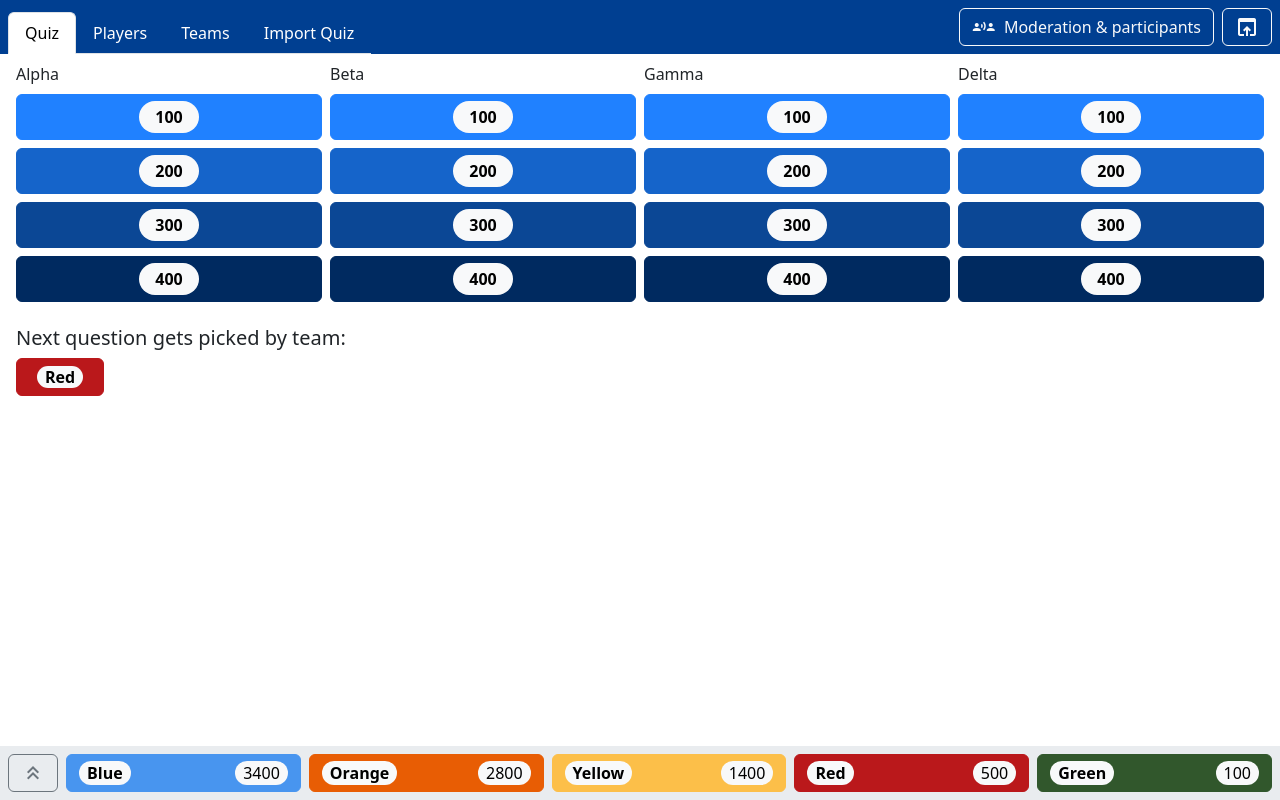
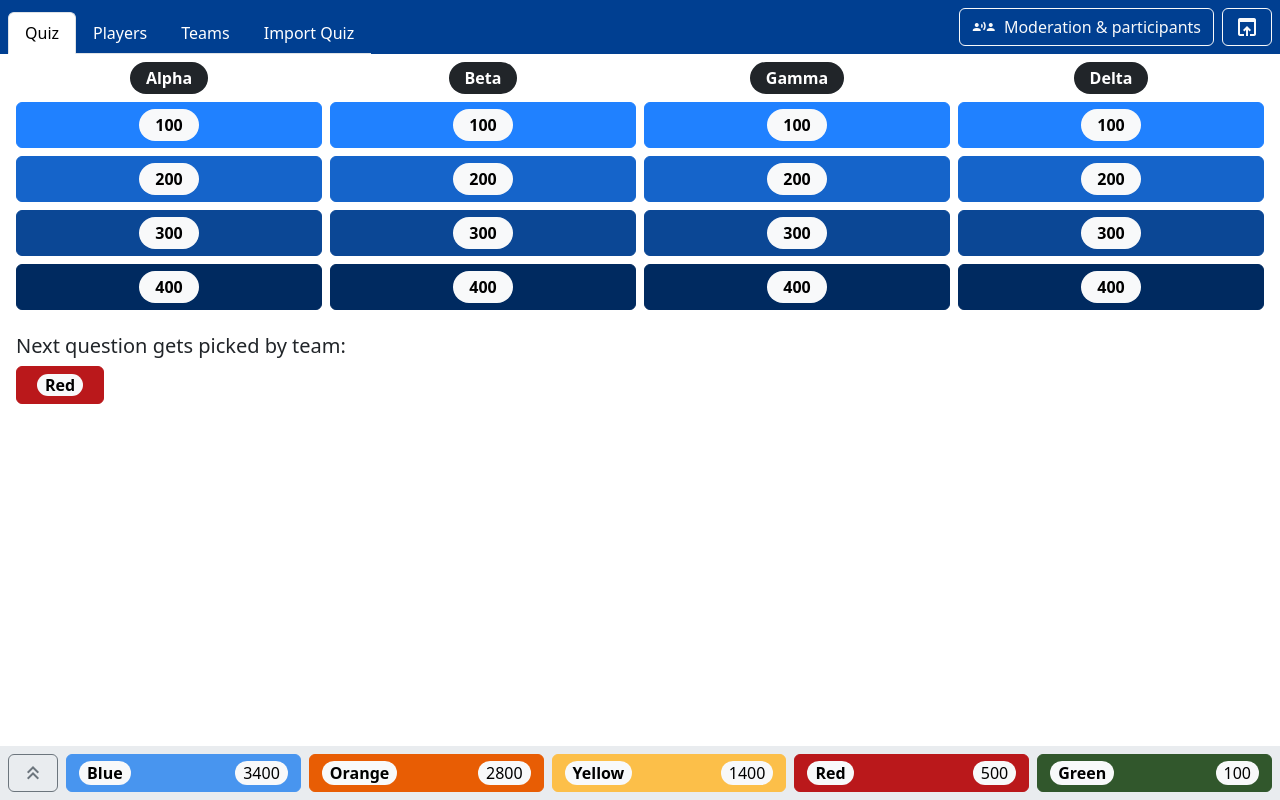
Before and after one commit to tdreja/single-page-quiz, a React (Vite) app: page / in a window 1280 px wide. Both pictures are taken after a click on the item "Quiz". Built offline with nearby package versions, Linux system fonts and the light colour scheme.

Commit message:
feat(Quiz): Improve headlines

```diff
--- a/src/pages/QuizTable.tsx
+++ b/src/pages/QuizTable.tsx
@@ -8,7 +8,7 @@ import { TeamColorButton } from '../components/common/TeamColorButton';
 export interface QuizTableProps<ITEM> {
     table: QuestionTable<ITEM>,
     onCellClick?: (item: ITEM) => void,
-    isCompleted: (item: ITEM) => boolean,
+    isCompleted?: (item: ITEM) => boolean,
     completedBy?: (item: ITEM) => Array<TeamColor>,
 }
 
@@ -17,7 +17,7 @@ interface QuestionCellProps<ITEM> {
     rowIndex: number,
     rowCount: number,
     onCellClick?: (item: ITEM) => void,
-    isCompleted: (item: ITEM) => boolean,
+    isCompleted?: (item: ITEM) => boolean,
     completedBy?: (item: ITEM) => Array<TeamColor>,
 }
 
@@ -119,6 +119,16 @@ function OpenQuestionCell<ITEM>({ cell, rowIndex, rowCount, onCellClick }: Quest
     );
 };
 
+function Headline<ITEM>({ cell }: QuestionCellProps<ITEM>): ReactElement {
+    return (
+        <div className="d-flex align-items-center justify-content-center">
+            <span className="rounded-pill text-bg-dark ps-3 pe-3 pb-1 pt-1 fw-bold">
+                {cell.label}
+            </span>
+        </div>
+    );
+}
+
 export function QuizTable<ITEM>({
     table, onCellClick, isCompleted, completedBy,
 }: QuizTableProps<ITEM>): ReactElement {
@@ -131,7 +141,12 @@ export function QuizTable<ITEM>({
             }}
         >
             {table.headlines.map((headline) => (
-                <span key={headline.key}>{headline.label}</span>
+                <Headline
+                    key={headline.key}
+                    cell={headline}
+                    rowIndex={0}
+                    rowCount={0}
+                />
             ))}
             {table.rows.map((row, index) => row.map((cell) => (
                 <QuestionCell
--- a/src/pages/quiz/overview/QuestionSelectionPage.tsx
+++ b/src/pages/quiz/overview/QuestionSelectionPage.tsx
@@ -1,13 +1,11 @@
-import React, { ReactElement, useCallback, useContext, useEffect, useState } from 'react';
-import { Game, generateQuestionTable, QuestionTable, QuestionTableCell } from '../../../model/game/game';
+import { ReactElement, useContext, useEffect, useState } from 'react';
+import { Game, generateQuestionTable, QuestionTable } from '../../../model/game/game';
 import { Question } from '../../../model/quiz/question';
 import { StartRoundEvent } from '../../../events/round-events';
 import { TeamColor } from '../../../model/game/team';
 import { I18N } from '../../../i18n/I18N';
 import { GameContext, GameEventContext } from '../../../components/common/GameContext';
 import { TeamColorButton } from '../../../components/common/TeamColorButton';
-import { asReactCss } from '../../../components/common/ReactCssUtils';
-import { button } from '../../../components/common/ButtonColor';
 import { QuizTable, QuizTableProps } from '../../QuizTable';
 
 export const QuestionSelectionPage = (): ReactElement => {
```
